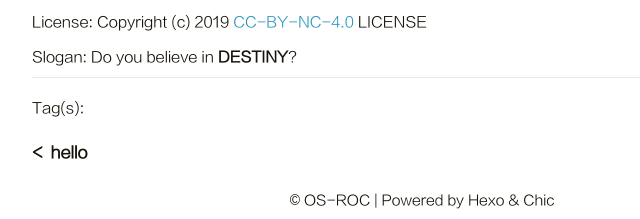
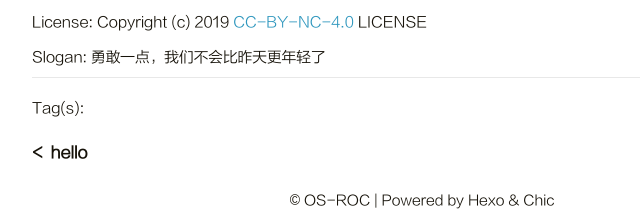
Before and after one commit to OS-ROC/OS-ROC.github.io, a plain HTML site: page 2024/10/29/hello-world/index.html in a window 1280 px wide. Shown: the part 1233-1452 px from the top of the page, 218-858 px from the left. Drawn offline with Linux system fonts and the light colour scheme.

Commit message:
Site updated: 2024-10-30 16:04:24

```diff
--- a/2024/10/29/hello-world/index.html
+++ b/2024/10/29/hello-world/index.html
@@ -17,7 +17,7 @@
 
 
 
-    <link rel="icon" href="/favicon.ico">
+    <link rel="icon" href="/preview.gif">
 
 
 
@@ -253,7 +253,7 @@
 
                      <p class="copyright-item">
                          <span>Slogan:</span>
-                         <span>Do you believe in <strong>DESTINY</strong>?</span>
+                         <span>勇敢一点，我们不会比昨天更年轻了</span>
                      </p>
 
 
```
Also changed, not shown: 2024/10/30/hello/index.html (+2 -2 lines), archives/2024/10/index.html (+1 -1 lines), archives/2024/index.html (+1 -1 lines), archives/index.html (+1 -1 lines), categories/blog1/index.html (+1 -1 lines), category/index.html (+1 -1 lines), index.html (+1 -1 lines), tage/index.html (+1 -1 lines), tags/hello/index.html (+1 -1 lines), preview.gif (added).
